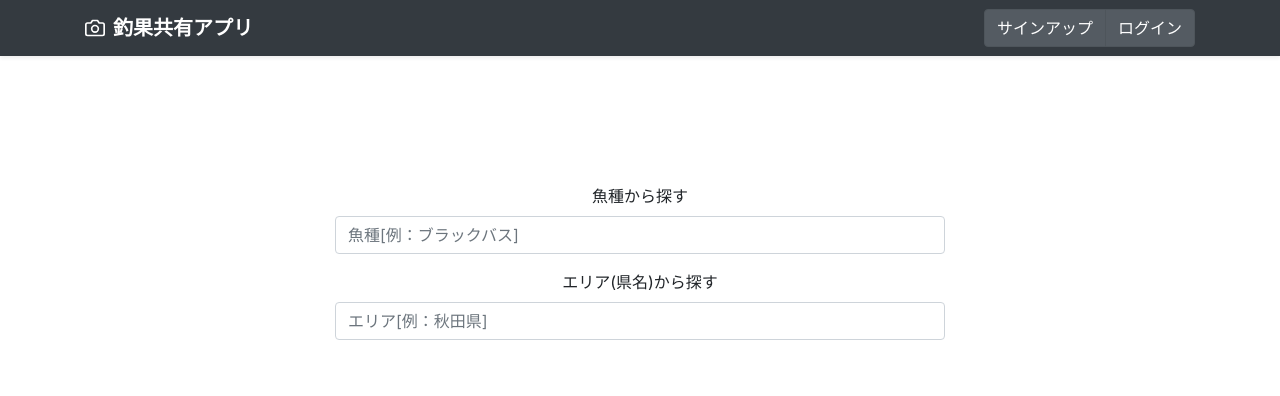
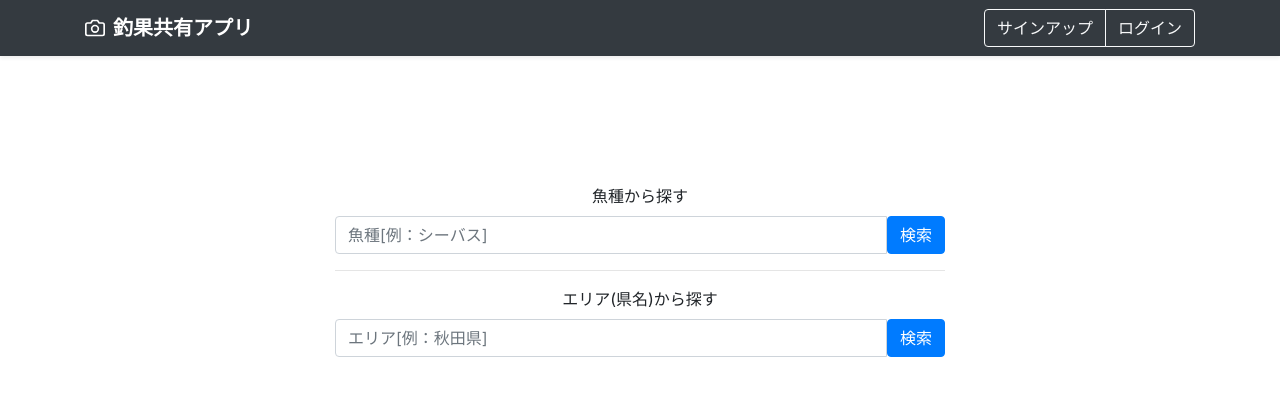
Before and after one commit to Aldbrn/angleapp, a Django app: page / in a window 1280 px wide. Shown: the top 396 px of the page. Run offline with Django 3.2, Linux system fonts and the light colour scheme; data that the repository does not hold is empty; some libraries are stand-ins or nearby versions.

Commit message:
change form layout

```diff
--- a/app/templates/app/base.html
+++ b/app/templates/app/base.html
@@ -33,16 +33,13 @@
           </a>
           <div class="btn-group btn-group-toggle" data-toggle="buttons">
             {% if request.user.is_authenticated %}
-            <a href="{% url "posts_new" %}" class="btn btn-secondary btn active" role="button"
-              aria-pressed="true">投稿</a>
-            <a href="{% url "users_detail" user.pk %}" class="btn btn-secondary btn active" role="button"
+            <a href="{% url "posts_new" %}" class="btn btn-outline-light" role="button" aria-pressed="true">投稿</a>
+            <a href="{% url "users_detail" user.pk %}" class="btn btn-outline-light" role="button"
               aria-pressed="true">マイページ</a>
-            <a href="{% url "logout" %}" class="btn btn-secondary btn active" role="button"
-              aria-pressed="true">ログアウト</a>
+            <a href="{% url "logout" %}" class="btn btn-outline-light" role="button" aria-pressed="true">ログアウト</a>
             {% else %}
-            <a href="{% url "signup" %}" class="btn btn-secondary btn active" role="button"
-              aria-pressed="true">サインアップ</a>
-            <a href="{% url "login" %}" class="btn btn-secondary btn active" role="button" aria-pressed="true">ログイン</a>
+            <a href="{% url "signup" %}" class="btn btn-outline-light" role="button" aria-pressed="true">サインアップ</a>
+            <a href="{% url "login" %}" class="btn btn-outline-light" role="button" aria-pressed="true">ログイン</a>
             {% endif %}
           </div>
         </div>
--- a/app/templates/app/index.html
+++ b/app/templates/app/index.html
@@ -8,19 +8,22 @@
       <h4 class="jumbotron-heading"></h4>
       <p class="lead text-muted"></p>
       <form>
-        <div class="form-group">
-          <label for="exampleInputEmail1">魚種から探す</label>
-          <input type="text" class="form-control" id="exampleInputEmail1" aria-describedby="emailHelp"
-            placeholder="魚種[例：ブラックバス]">
-          {% comment %} <small id="emailHelp" class="form-text text-muted">We'll never share your email with anyone
-            else.</small> {% endcomment %}
+        <label>魚種から探す</label>
+        <div class="input-group">
+          <input type="text" class="form-control" placeholder="魚種[例：シーバス]">
+          <span class="input-group-btn">
+            <button class="btn btn-primary" type="submit">検索</button>
+          </span>
         </div>
-        <div class="form-group">
-          <label for="exampleInputEmail1">エリア(県名)から探す</label>
-          <input type="text" class="form-control" id="exampleInputEmail1" aria-describedby="emailHelp"
-            placeholder="エリア[例：秋田県]">
-          {% comment %} <small id="emailHelp" class="form-text text-muted">We'll never share your email with anyone
-            else.</small> {% endcomment %}
+      </form>
+      <hr>
+      <form>
+        <label>エリア(県名)から探す</label>
+        <div class="input-group">
+          <input type="text" class="form-control" placeholder="エリア[例：秋田県]">
+          <span class="input-group-btn">
+            <button class="btn btn-primary" type="submit">検索</button>
+          </span>
         </div>
       </form>
     </div>
```
